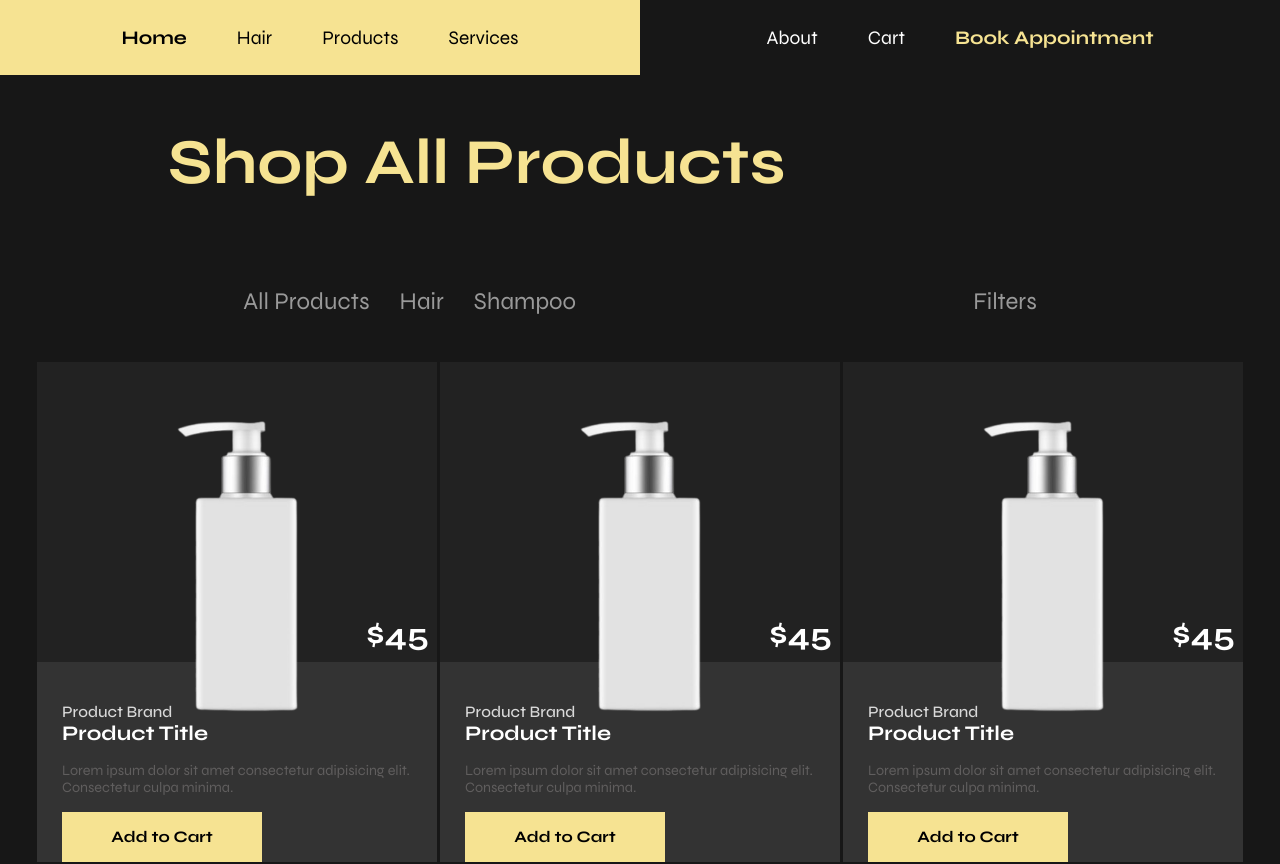
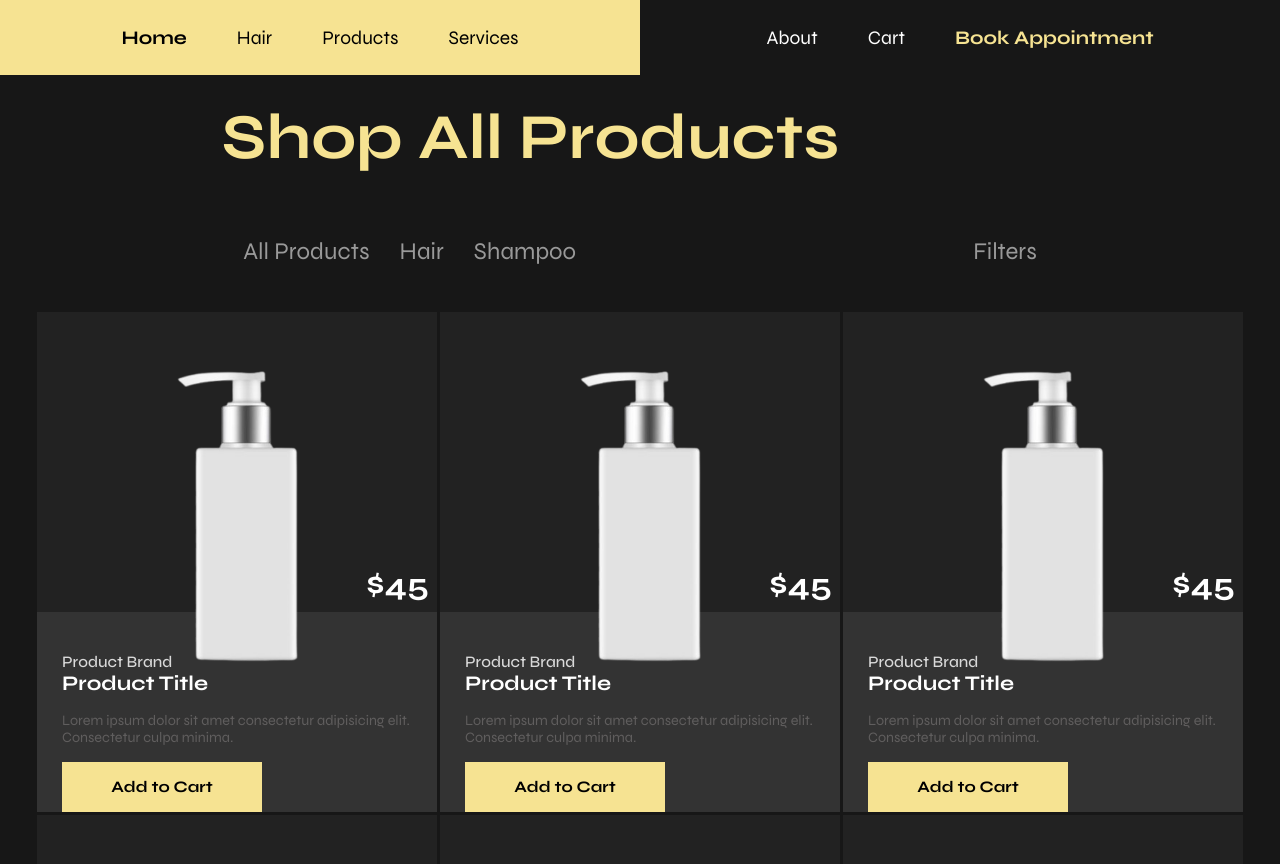
Before and after one commit to Jad229/pretty-queen-v3, a Next.js app: page /products in a window 1280 px wide. Shown: the top 864 px of the page. Built offline with nearby package versions, Linux system fonts and the light colour scheme.

Commit message:
fixed responsiveness on heading

```diff
--- a/app/products/products.module.css
+++ b/app/products/products.module.css
@@ -10,13 +10,12 @@
 .headingContainer {
   width: 100%;
   background-color: var(--bg-dark);
-  padding: 50px;
+  padding: 25px;
 }
 
 .heading {
   font-size: 4rem;
   color: var(--color-primary);
-  padding-left: 10%;
 }
 
 @media (max-width: 768px) {
@@ -24,3 +23,14 @@
     color: var(--color-primary);
   }
 }
+
+@media (min-width: 1024px) {
+  .heading {
+    padding-left: 10%;
+  }
+}
+@media (min-width: 1200px) {
+  .heading {
+    padding-left: 16%;
+  }
+}
```
